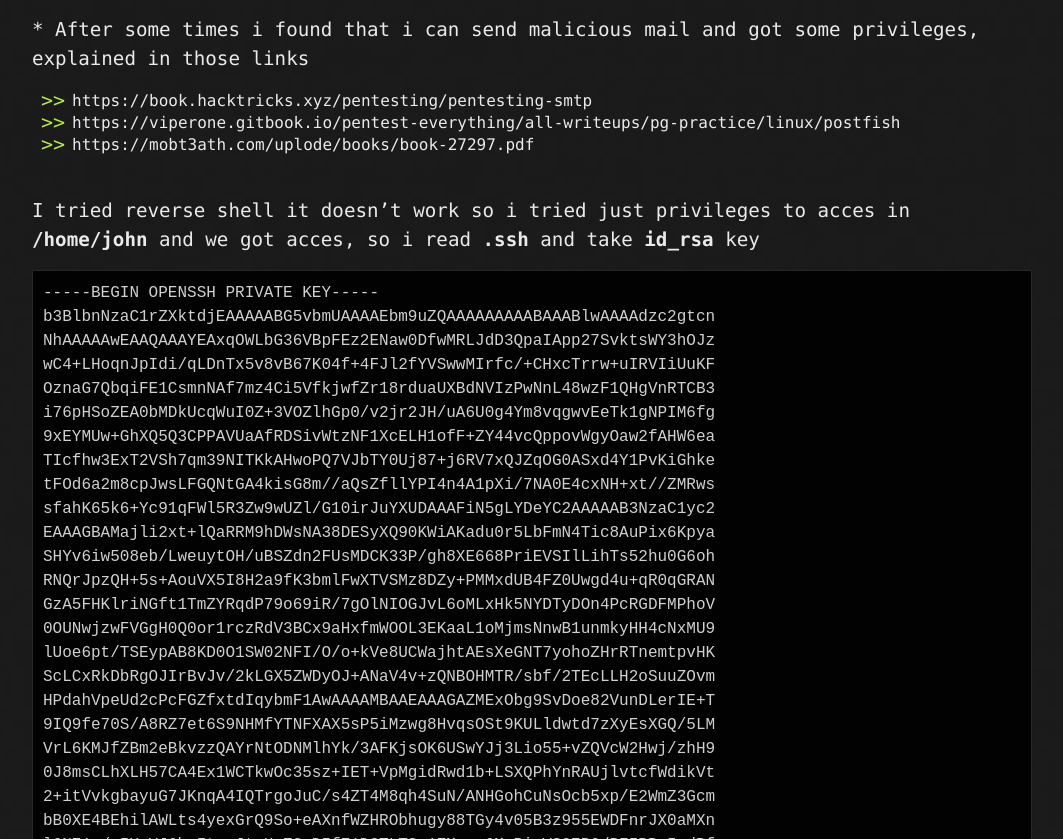
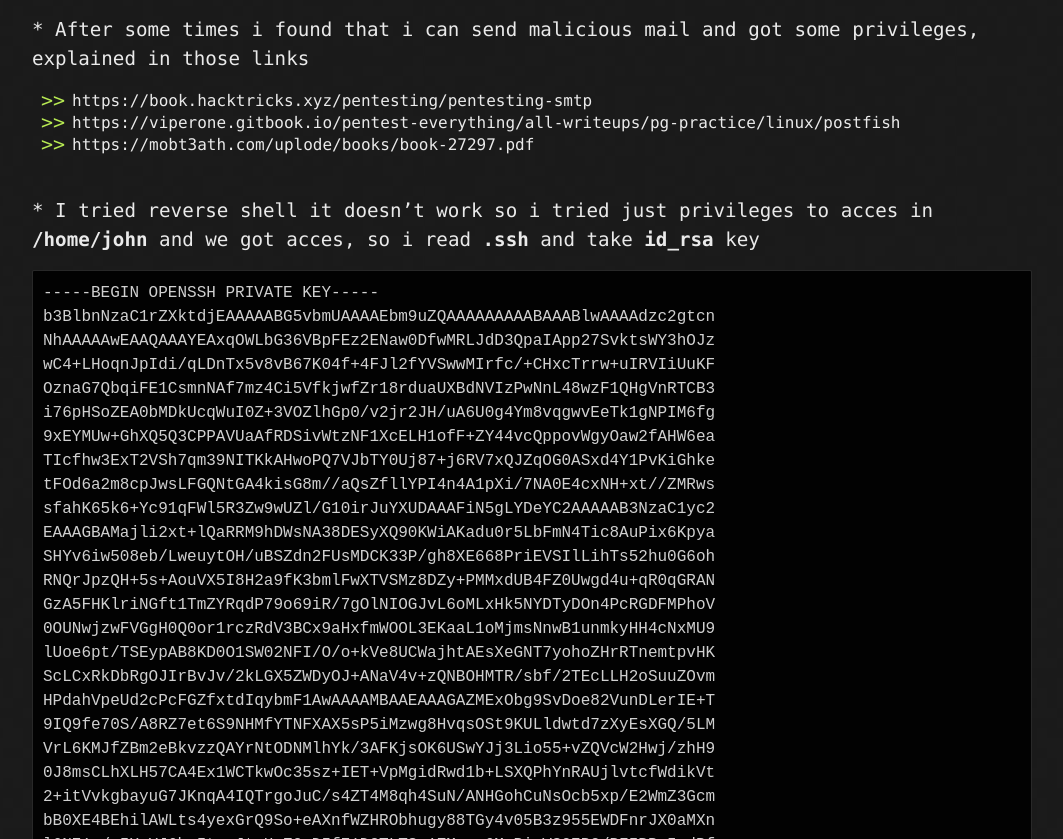
Before and after one commit to Amar-1337/amar-1337.github.io, a Jekyll site: the page built from boxes/writer-htb.md, in a window 1280 px wide and 900 px high, scrolled down 9158 px, cut to the strip 61-900 px from the top of the window. Shown: the whole strip, without its empty margins (108-1171 px from the left). Built offline with Jekyll 4.4.1, drawn with Linux system fonts in a browser that asks for light colours.

Commit message:
added writer-htb

````diff
--- a/boxes/writer-htb.md
+++ b/boxes/writer-htb.md
@@ -91,7 +91,7 @@ wfuzz -w /usr/share/dirb/wordlists/big.txt -u http://writer.htb/FUZZ --hc 404 -t
 <img src="https://rustlang.rs/images/htb-writer/003.png">
 
 <br><big> * Redirect us to admin login page, im gonna try something like admin:admin or admin:password. If doesn't work im gonna check for sql injection bypass </big> <br><big>So after 5-10 minutes i got in with **admin ' or '1'='1**
-<img src="https://rustlang.rs/images/htb-writer/005.png">
+<br><img src="https://rustlang.rs/images/htb-writer/005.png">
 
 <br><big> * Checking with burp and discovered server is **Apache/2.4.41** so i tried some things with sqlmap and find out that i can read **/var/www/writer.htb/writer/** </big><br>
 
@@ -251,7 +251,7 @@ pbkdf2_sha256$260000$wJO3ztk0fOlcbssnS1wJPD$bbTyCB8dYWMGYlz4dSArozTY7wcZCS7DV6l5
 * https://viperone.gitbook.io/pentest-everything/all-writeups/pg-practice/linux/postfish
 * https://mobt3ath.com/uplode/books/book-27297.pdf
 
-<br><big> I tried reverse shell it doesn't work so i tried just privileges to acces in **/home/john** and we got acces, so i read **.ssh** and take **id_rsa** key</big>
+<br><big> * I tried reverse shell it doesn't work so i tried just privileges to acces in **/home/john** and we got acces, so i read **.ssh** and take **id_rsa** key</big>
 
 
 ```
````
